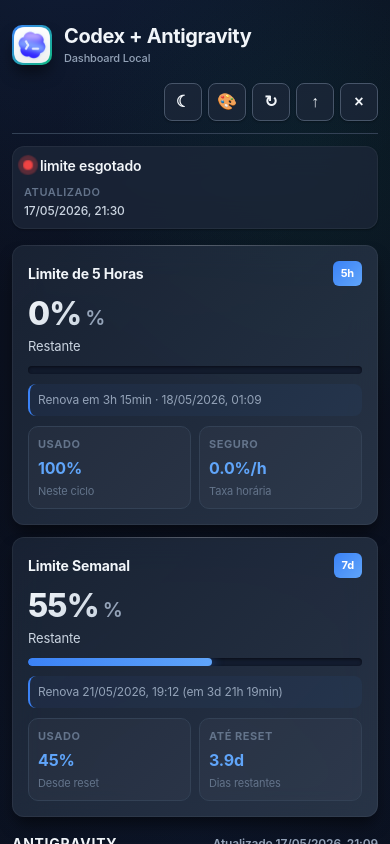
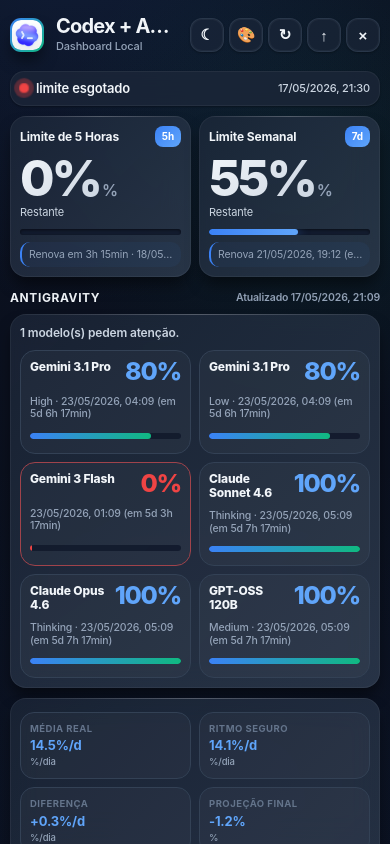
Before and after one commit to leosaquetto/codex-usage, a website: page webapp/index.html in a window 390 px wide. Drawn offline with nearby package versions, Linux system fonts and the light colour scheme.

Commit message:
compact dashboard layout

```diff
--- a/package.json
+++ b/package.json
@@ -4,9 +4,10 @@
   "scripts": {
     "chrome:cdp": "open -na \"Google Chrome\" --args --remote-debugging-port=9222 --user-data-dir=/Users/leosaquetto/Developer/BrowserProfiles/codex-cdp-profile",
     "update:antigravity-usage:auto": "node scripts/update-antigravity-usage-auto.mjs --commit --push",
-    "update:codex-usage:auto": "node scripts/update-codex-usage-playwright.mjs --ensure-cdp --close-cdp --commit --push",
+    "update:codex-usage:auto": "node scripts/update-codex-usage-playwright.mjs --headless --no-cdp-fallback --commit --push",
     "update:codex-usage:cdp": "node scripts/update-codex-usage-playwright.mjs --cdp --no-commit",
     "update:codex-usage:playwright": "node scripts/update-codex-usage-playwright.mjs",
+    "update:codex-usage:login": "node scripts/update-codex-usage-playwright.mjs --headed --no-cdp-fallback --no-commit",
     "test:antigravity-usage-parser": "node scripts/test-antigravity-usage-parser.mjs",
     "test:codex-usage-parser": "node scripts/test-codex-usage-parser.mjs"
   },
--- a/webapp/style.css
+++ b/webapp/style.css
@@ -1176,3 +1176,317 @@ p {
     grid-template-columns: repeat(3, minmax(0, 1fr));
   }
 }
+
+/* ===== Leo compact dashboard override v1 ===== */
+@media (max-width: 760px) {
+  html,
+  body {
+    overflow-y: auto;
+  }
+
+  .container {
+    padding-top: max(10px, env(safe-area-inset-top));
+    padding-left: max(10px, env(safe-area-inset-left));
+    padding-right: max(10px, env(safe-area-inset-right));
+    padding-bottom: max(18px, env(safe-area-inset-bottom));
+  }
+
+  .content {
+    gap: 10px;
+  }
+
+  .header {
+    margin-bottom: 10px;
+  }
+
+  .header-content {
+    display: grid;
+    grid-template-columns: minmax(0, 1fr) auto;
+    align-items: center;
+    gap: 10px;
+    padding: 6px 0 8px;
+    margin-bottom: 8px;
+    flex-wrap: nowrap;
+    border-bottom: 0;
+  }
+
+  .brand {
+    flex: initial;
+    min-width: 0;
+  }
+
+  .brand-logo {
+    width: 34px;
+    height: 34px;
+    border-radius: 11px;
+  }
+
+  .brand-text h1 {
+    font-size: 20px;
+    line-height: 1.05;
+    letter-spacing: -0.04em;
+  }
+
+  .brand-subtitle {
+    font-size: 11px;
+    margin-top: 1px;
+  }
+
+  .header-actions {
+    width: auto;
+    justify-content: flex-end;
+    gap: 5px;
+    flex-wrap: nowrap;
+  }
+
+  .header-actions .icon-button,
+  .icon-button {
+    width: 34px;
+    height: 34px;
+    min-width: 34px;
+    min-height: 34px;
+    padding: 0;
+    border-radius: 12px;
+    font-size: 15px;
+    background: color-mix(in srgb, var(--bg-surface) 82%, transparent);
+    border-color: color-mix(in srgb, var(--border-light) 70%, transparent);
+    box-shadow: inset 0 0 0 1px rgba(255,255,255,.04), var(--shadow-sm);
+  }
+
+  .status-bar {
+    display: grid;
+    grid-template-columns: minmax(0, 1fr) auto;
+    align-items: center;
+    gap: 8px;
+    padding: 8px 10px;
+    border-radius: 14px;
+  }
+
+  .status-message {
+    font-size: 13px;
+    white-space: nowrap;
+  }
+
+  .status-timestamp {
+    align-items: flex-end;
+  }
+
+  .timestamp-label {
+    display: none;
+  }
+
+  .timestamp-value {
+    font-size: 11px;
+    white-space: nowrap;
+  }
+
+  .limits-grid {
+    grid-template-columns: repeat(2, minmax(0, 1fr));
+    gap: 8px;
+  }
+
+  .limit-card {
+    padding: 10px;
+    border-radius: 16px;
+  }
+
+  .card-header {
+    margin-bottom: 6px;
+    gap: 6px;
+  }
+
+  .card-title {
+    font-size: 12px;
+    line-height: 1.1;
+  }
+
+  .card-badge {
+    padding: 3px 7px;
+    border-radius: 8px;
+    font-size: 10px;
+  }
+
+  .limit-display {
+    margin-bottom: 8px;
+  }
+
+  .limit-value {
+    gap: 2px;
+    margin-bottom: 1px;
+  }
+
+  .value-number {
+    font-size: clamp(34px, 13vw, 50px);
+    letter-spacing: -0.06em;
+  }
+
+  .value-unit {
+    font-size: 16px;
+  }
+
+  .value-label {
+    font-size: 11px;
+  }
+
+  .progress-bar {
+    height: 6px;
+    margin-bottom: 7px;
+  }
+
+  .card-info {
+    font-size: 10.5px;
+    line-height: 1.25;
+    padding: 6px 7px;
+    margin-bottom: 0;
+    border-radius: 10px;
+    white-space: nowrap;
+    overflow: hidden;
+    text-overflow: ellipsis;
+  }
+
+  .metrics-grid {
+    display: none;
+  }
+
+  .section-heading-row {
+    margin: 2px 0 7px;
+  }
+
+  .section-title {
+    font-size: 12px;
+    margin-bottom: 7px;
+  }
+
+  .section-meta {
+    font-size: 10.5px;
+    max-width: 52%;
+    overflow: hidden;
+    white-space: nowrap;
+    text-overflow: ellipsis;
+  }
+
+  .rhythm-card {
+    padding: 10px;
+    border-radius: 16px;
+  }
+
+  .antigravity-section .rhythm-card {
+    gap: 8px;
+  }
+
+  .antigravity-summary {
+    font-size: 12px;
+  }
+
+  .antigravity-models {
+    grid-template-columns: repeat(2, minmax(0, 1fr));
+    gap: 8px;
+  }
+
+  .antigravity-model {
+    padding: 9px;
+    border-radius: 15px;
+    gap: 7px;
+    min-height: 104px;
+  }
+
+  .antigravity-model-header {
+    align-items: flex-start;
+    gap: 8px;
+  }
+
+  .antigravity-model-name {
+    font-size: 12px;
+    white-space: normal;
+    line-height: 1.15;
+    display: -webkit-box;
+    -webkit-line-clamp: 2;
+    -webkit-box-orient: vertical;
+  }
+
+  .antigravity-percent {
+    font-size: 25px;
+    line-height: .95;
+    letter-spacing: -0.05em;
+  }
+
+  .antigravity-model-meta {
+    font-size: 10.5px;
+    line-height: 1.2;
+    min-height: 24px;
+  }
+
+  .antigravity-progress {
+    height: 6px;
+  }
+
+  .content > .rhythm-section:nth-of-type(2) {
+    display: none;
+  }
+
+  .content > .rhythm-section:nth-of-type(3) .section-title {
+    display: none;
+  }
+
+  .content > .rhythm-section:nth-of-type(3) .rhythm-card {
+    padding: 10px;
+  }
+
+  .rhythm-grid {
+    grid-template-columns: repeat(2, minmax(0, 1fr));
+    gap: 8px;
+    margin-bottom: 8px;
+  }
+
+  .rhythm-item {
+    padding: 9px;
+    border-radius: 14px;
+    gap: 2px;
+  }
+
+  .rhythm-label {
+    font-size: 9.5px;
+  }
+
+  .rhythm-value {
+    font-size: 13px;
+    line-height: 1.15;
+    overflow: hidden;
+    text-overflow: ellipsis;
+  }
+
+  .rhythm-unit {
+    font-size: 9.5px;
+  }
+
+  .action-buttons {
+    grid-template-columns: repeat(2, minmax(0, 1fr));
+    gap: 8px;
+    margin-top: 8px;
+  }
+
+  .button {
+    min-height: 36px;
+    padding: 8px 10px;
+    border-radius: 12px;
+    font-size: 12px;
+  }
+}
+
+@media (min-width: 761px) {
+  .container {
+    max-width: 1180px;
+  }
+
+  .limits-grid {
+    grid-template-columns: repeat(2, minmax(0, 1fr));
+  }
+
+  .antigravity-models {
+    grid-template-columns: repeat(4, minmax(0, 1fr));
+  }
+
+  .antigravity-model {
+    min-height: 118px;
+  }
+}
```
